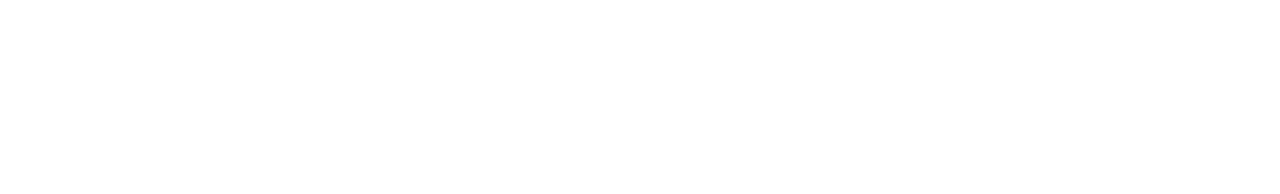
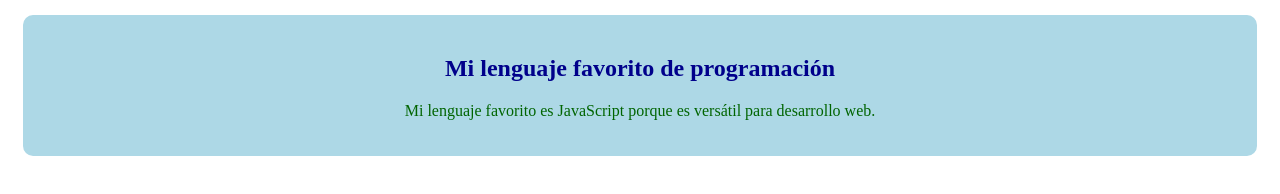
Before and after one commit to Marius2210/ejercicio-git, a plain HTML site: page index.html in a window 1280 px wide. Drawn offline with Linux system fonts and the light colour scheme.

Commit message:
Agregar div con información de lenguaje favorito

```diff
--- a/index.html
+++ b/index.html
@@ -7,6 +7,10 @@
     <link rel="stylesheet" href="style.css">
 </head>
 <body>
+    <div id="MM240370">
+        <h2>Mi lenguaje favorito de programación</h2>
+        <p>Mi lenguaje favorito es JavaScript porque es versátil para desarrollo web.</p>
+      </div>
 
 </body>
 </html>
--- a/style.css
+++ b/style.css
@@ -0,0 +1,16 @@
+#MM240370 {
+    background-color: lightblue;
+    padding: 20px;
+    margin: 15px;
+    border-radius: 10px;
+    text-align: center;
+  }
+
+  #MM240370 h2 {
+    color: darkblue;
+  }
+
+  #MM240370 p {
+    color: darkgreen;
+    font-size: 16px;
+  }
```
